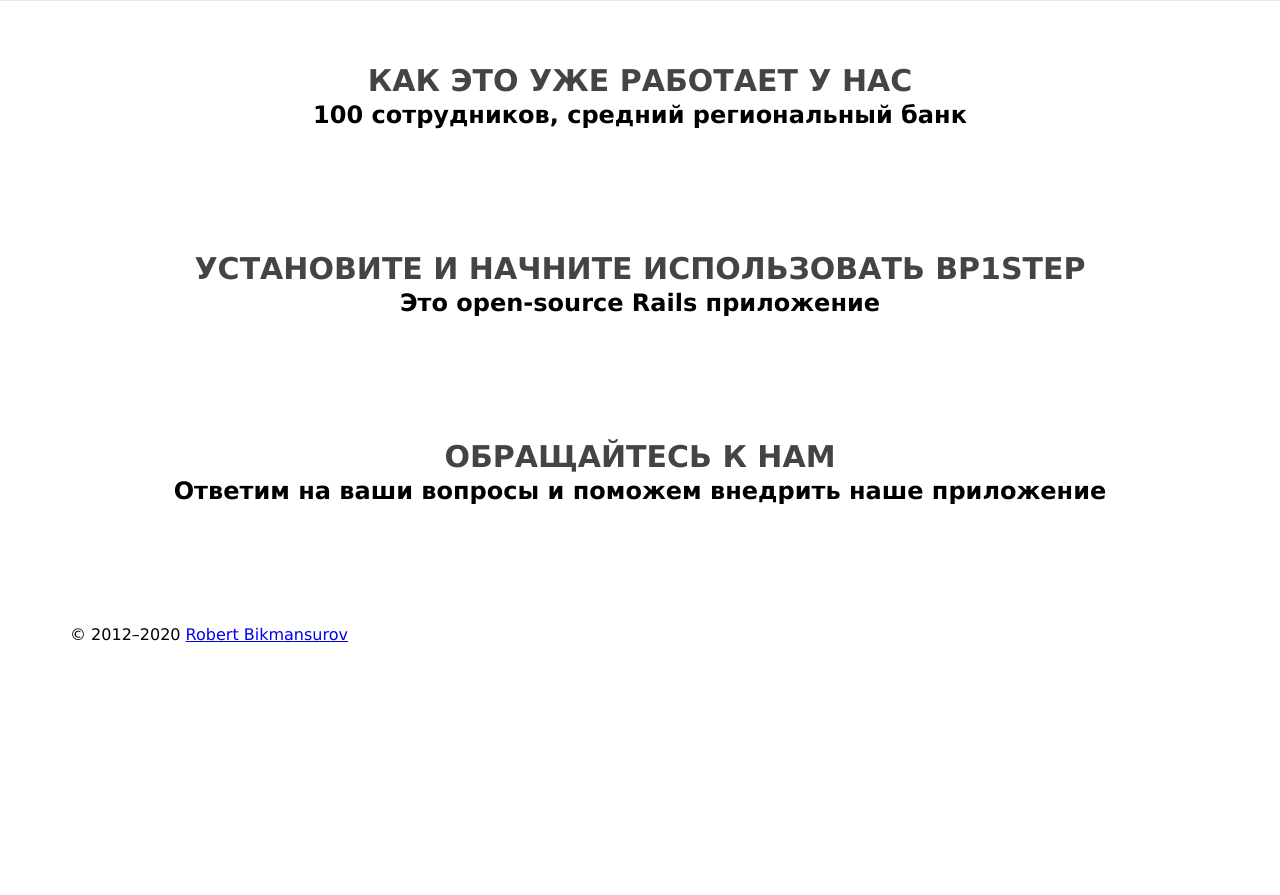
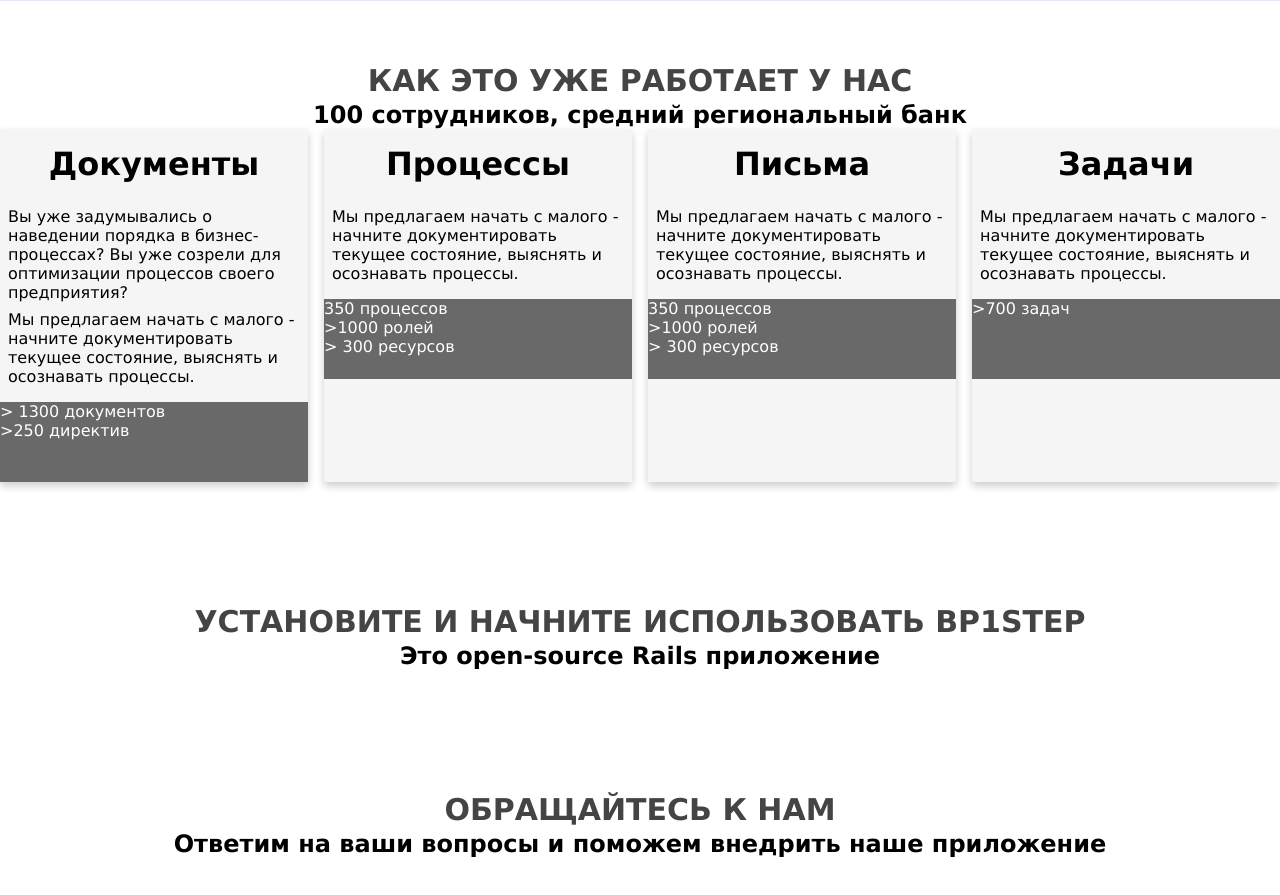
Before and after one commit to RobBikmansurov/bp1step-landing, a plain HTML site: page index.html in a window 1280 px wide. Shown: the part 1360-2255 px from the top of the page. Before the commit the page ends 2072 px from the top, so only its background shows below. Drawn offline with nearby package versions, Linux system fonts and the light colour scheme.

Commit message:
add cards about_as

```diff
--- a/index.html
+++ b/index.html
@@ -135,6 +135,49 @@
   <section class="about_us" id="about_us">
     <h2>Как это уже работает у нас</h2>
     <h3>100 сотрудников, средний региональный банк</h3>
+      <div class="cards">
+        <div class="card">
+          <div class="card__title">Документы</div>
+          <div class="card__text">
+            <p>Вы уже задумывались о наведении порядка в бизнес-процессах? Вы уже созрели для оптимизации процессов своего предприятия?</p>
+            <p>Мы предлагаем начать с малого - начните документировать текущее состояние, выяснять и осознавать процессы.</p>
+          </div>
+          <div class="card__summary">
+            > 1300 документов<br>>250 директив
+          </div>
+        </div>
+
+        <div class="card">
+          <div class="card__title">Процессы</div>
+          <div class="card__text">
+            <p>Мы предлагаем начать с малого - начните документировать текущее состояние, выяснять и осознавать процессы.</p>
+          </div>
+          <div class="card__summary">
+            350 процессов<br>>1000 ролей<br>> 300 ресурсов
+          </div>
+        </div>
+
+        <div class="card">
+          <div class="card__title">Письма</div>
+          <div class="card__text">
+            <p>Мы предлагаем начать с малого - начните документировать текущее состояние, выяснять и осознавать процессы.</p>
+          </div>
+          <div class="card__summary">
+            350 процессов<br>>1000 ролей<br>> 300 ресурсов
+          </div>
+        </div>
+
+        <div class="card">
+          <div class="card__title">Задачи</div>
+          <div class="card__text">
+            <p>Мы предлагаем начать с малого - начните документировать текущее состояние, выяснять и осознавать процессы.</p>
+          </div>
+          <div class="card__summary">
+            >700 задач
+          </div>
+        </div>
+      </div>
+
 
   </section>
 
--- a/styles/style.css
+++ b/styles/style.css
@@ -199,11 +199,8 @@ header > .main-wrapper {
 .card__text {
   padding: 0.5em;
 }
-
-
-
-
-/* Add some padding inside the card container */
-.container {
-  padding: 2px 16px;
+.card__summary {
+  color: white;
+  background-color: dimgrey;
+  height: 5em;
 }
```
